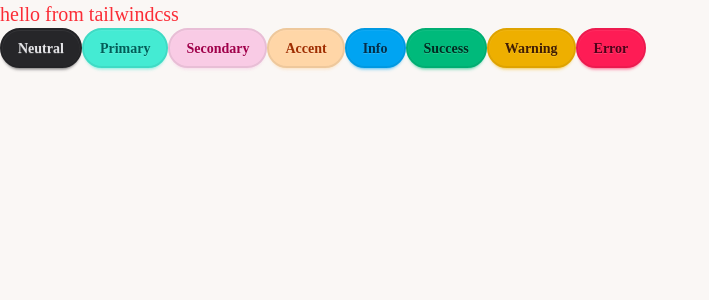
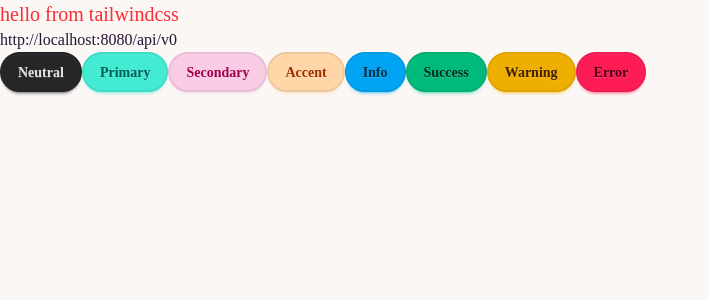
Before and after one commit to cykuotw/pricer, a React (Vite) app in the folder frontend/: page / in a window 1280 px wide. Shown: the top 300 px of the page, without its empty margins (0-709 px from the left). Built offline with nearby package versions, Linux system fonts and the light colour scheme; a web font is replaced by a local one.

Commit message:
[feat] update frontend starter

```diff
--- a/frontend/src/App.tsx
+++ b/frontend/src/App.tsx
@@ -1,7 +1,12 @@
+import { API_URL } from "./configs/config";
+
 function App() {
     return (
         <>
             <div className="text-xl text-red-500">hello from tailwindcss</div>
+
+            <div>{API_URL}</div>
+
             <button className="btn btn-neutral">Neutral</button>
             <button className="btn btn-primary">Primary</button>
             <button className="btn btn-secondary">Secondary</button>
--- /dev/null
+++ b/frontend/src/configs/config.ts
@@ -0,0 +1,4 @@
+const SERVER_URL = import.meta.env.VITE_SERVER_URL;
+const API_PATH = import.meta.env.VITE_API_PATH;
+
+export const API_URL = `http://${SERVER_URL}${API_PATH}`;
```
